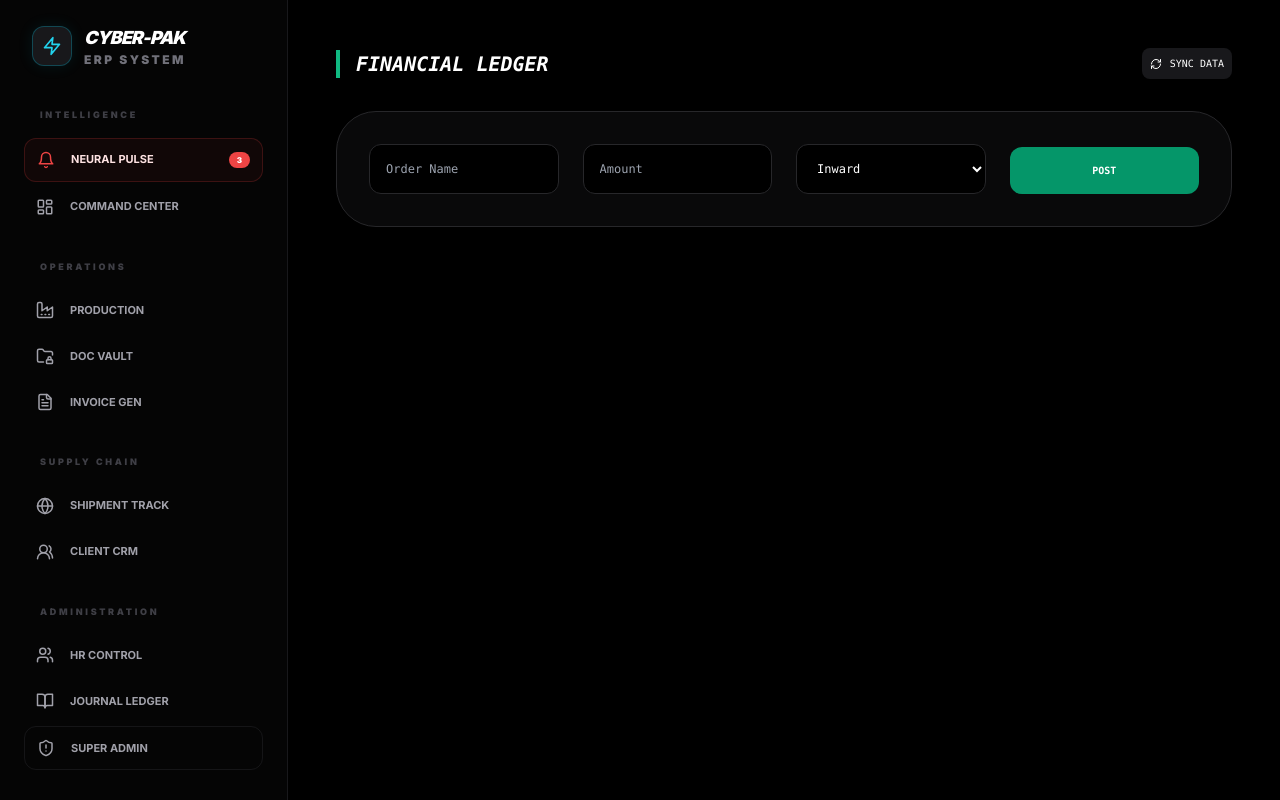
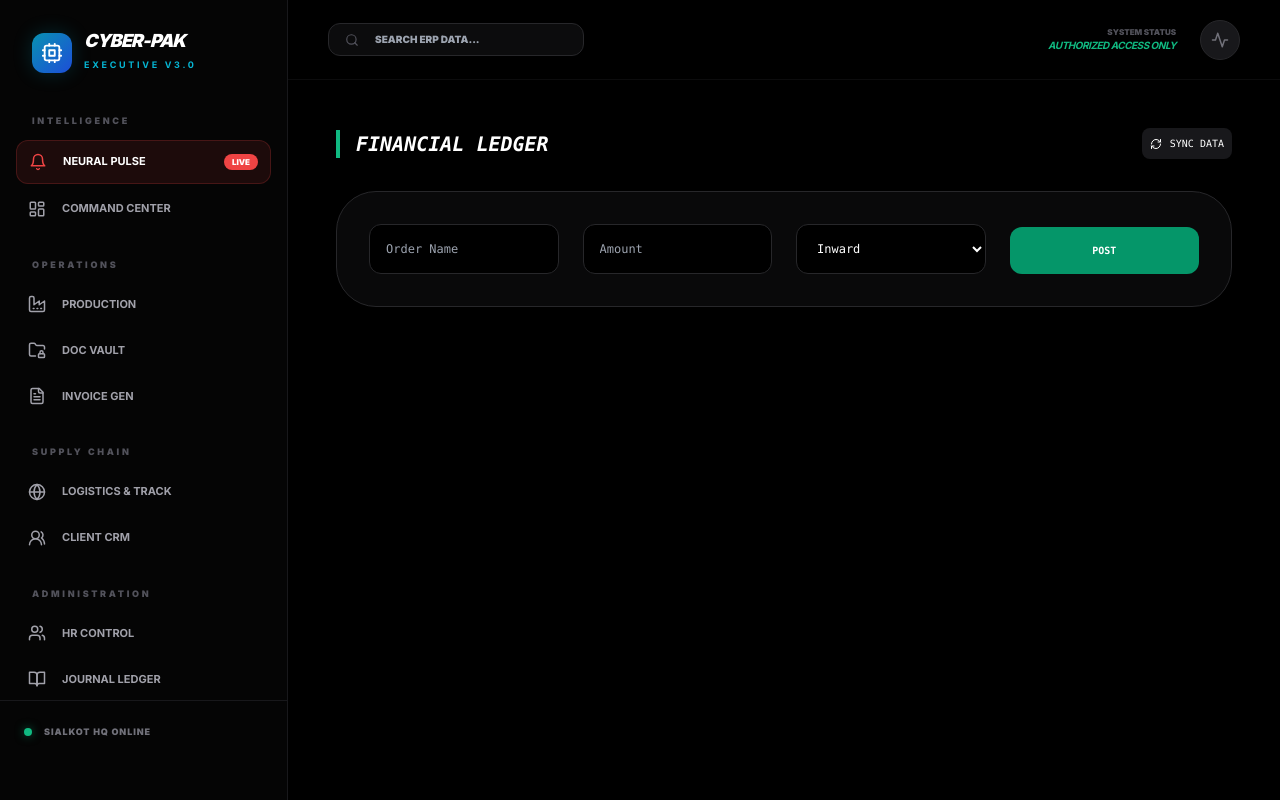
Before and after one commit to champdevil420-glitch/cyber-pak-erp, a Next.js app: page /accounts in a window 1280 px wide. Built offline with nearby package versions, Linux system fonts and the light colour scheme.

Commit message:
Final Professional Master Layout with Data Sync

```diff
--- a/app/layout.tsx
+++ b/app/layout.tsx
@@ -2,54 +2,77 @@
 import { Inter } from "next/font/google";
 import "./globals.css";
 import Link from "next/link";
-import React from "react";
+import React, { useEffect } from "react";
 import {
   Activity, LayoutDashboard, Factory, FolderLock,
   FileText, Globe, Users, BookOpen, ShieldAlert,
-  Zap, Bell, Users2
+  Zap, Bell, Users2, Search, Cpu
 } from "lucide-react";
 
 const inter = Inter({ subsets: ["latin"] });
 
 export default function RootLayout({ children }: { children: React.ReactNode }) {
+
+  // --- DATA SAFETY SHIELD ---
+  // This automatically migrates any old data to the new system so you don't lose items
+  useEffect(() => {
+    const keys = ["cyberPak_enterprise_acc", "cyberPak_acc_v1", "cyberPak_entries"];
+    let existingData = null;
+
+    for (const key of keys) {
+      const data = localStorage.getItem(key);
+      if (data) {
+        existingData = data;
+        break;
+      }
+    }
+
+    if (existingData) {
+      localStorage.setItem("cyberPak_entries", existingData);
+    }
+  }, []);
+
   return (
     <html lang="en">
       <body className={`${inter.className} bg-black text-white flex min-h-screen overflow-hidden`}>
 
-        {/* --- ADVANCED SIDEBAR --- */}
-        <aside className="hidden md:flex w-72 bg-[#050505] border-r border-zinc-900 flex-col p-6 h-screen sticky top-0 overflow-y-auto custom-scrollbar">
+        {/* --- PROFESSIONAL SIDEBAR --- */}
+        <aside className="hidden md:flex w-72 bg-[#050505] border-r border-zinc-900 flex-col h-screen sticky top-0 overflow-y-auto pb-10">
 
-          {/* Logo Section */}
-          <div className="flex items-center gap-3 mb-10 px-2">
-            <div className="w-10 h-10 bg-zinc-900 border border-cyan-500/30 rounded-xl flex items-center justify-center shadow-[0_0_15px_rgba(6,182,212,0.1)]">
-              <Zap size={20} className="text-cyan-400" />
+          {/* Brand Header */}
+          <div className="p-8 pb-4 flex items-center gap-3">
+            <div className="w-10 h-10 bg-gradient-to-br from-cyan-600 to-blue-700 rounded-xl flex items-center justify-center shadow-[0_0_20px_rgba(6,182,212,0.2)]">
+              <Cpu size={22} className="text-white" />
             </div>
-            <h1 className="font-black italic text-lg tracking-tighter uppercase">Cyber-Pak <span className="text-zinc-500 text-xs block not-italic tracking-[0.2em]">ERP System</span></h1>
+            <div>
+              <h1 className="font-black italic text-lg tracking-tighter uppercase leading-none">Cyber-Pak</h1>
+              <span className="text-[9px] text-cyan-500 font-bold tracking-[0.3em] uppercase">Executive v3.0</span>
+            </div>
           </div>
 
-          <nav className="space-y-8 flex-1">
+          <nav className="px-4 space-y-7 flex-1 mt-6">
 
-            {/* INTELLIGENCE */}
+            {/* CATEGORY: INTELLIGENCE */}
             <div>
-              <p className="text-[9px] font-black text-zinc-700 uppercase tracking-[0.3em] px-4 mb-4">Intelligence</p>
+              <p className="text-[9px] font-black text-zinc-600 uppercase tracking-[0.3em] px-4 mb-3">Intelligence</p>
               <div className="space-y-1">
-                <Link href="/" className="flex items-center justify-between p-3 rounded-xl bg-red-500/5 border border-red-500/20 group hover:bg-red-500/10 transition-all">
+                <Link href="/" className="flex items-center justify-between p-3 rounded-xl bg-red-500/10 border border-red-500/20 group hover:bg-red-500/20 transition-all">
                   <div className="flex items-center gap-4">
                     <Bell size={18} className="text-red-500" />
-                    <span className="text-[11px] font-bold uppercase text-red-100">Neural Pulse</span>
+                    <span className="text-[11px] font-bold uppercase">Neural Pulse</span>
                   </div>
-                  <span className="bg-red-500 text-white text-[8px] px-2 py-0.5 rounded-full font-black">3</span>
+                  <span className="bg-red-500 text-white text-[8px] px-2 py-0.5 rounded-full font-black animate-pulse">LIVE</span>
                 </Link>
                 <Link href="/" className="flex items-center gap-4 p-3 rounded-xl hover:bg-zinc-900 transition-all text-zinc-400 hover:text-white group">
-                  <LayoutDashboard size={18} className="group-hover:text-emerald-400" />
+                  <LayoutDashboard size={18} className="group-hover:text-cyan-400" />
                   <span className="text-[11px] font-bold uppercase">Command Center</span>
                 </Link>
               </div>
             </div>
 
-            {/* OPERATIONS */}
+            {/* CATEGORY: OPERATIONS */}
             <div>
-              <p className="text-[9px] font-black text-zinc-700 uppercase tracking-[0.3em] px-4 mb-4">Operations</p>
+              <p className="text-[9px] font-black text-zinc-600 uppercase tracking-[0.3em] px-4 mb-3">Operations</p>
               <div className="space-y-1">
                 <Link href="/production" className="flex items-center gap-4 p-3 rounded-xl hover:bg-zinc-900 transition-all text-zinc-400 hover:text-white group">
                   <Factory size={18} className="group-hover:text-purple-400" />
@@ -66,13 +89,13 @@ export default function RootLayout({ children }: { children: React.ReactNode })
               </div>
             </div>
 
-            {/* SUPPLY CHAIN */}
+            {/* CATEGORY: SUPPLY CHAIN */}
             <div>
-              <p className="text-[9px] font-black text-zinc-700 uppercase tracking-[0.3em] px-4 mb-4">Supply Chain</p>
+              <p className="text-[9px] font-black text-zinc-600 uppercase tracking-[0.3em] px-4 mb-3">Supply Chain</p>
               <div className="space-y-1">
-                <Link href="/shipping" className="flex items-center gap-4 p-3 rounded-xl hover:bg-zinc-900 transition-all text-zinc-400 hover:text-white group">
+                <Link href="/logistics" className="flex items-center gap-4 p-3 rounded-xl hover:bg-zinc-900 transition-all text-zinc-400 hover:text-white group">
                   <Globe size={18} className="group-hover:text-cyan-400" />
-                  <span className="text-[11px] font-bold uppercase">Shipment Track</span>
+                  <span className="text-[11px] font-bold uppercase">Logistics & Track</span>
                 </Link>
                 <Link href="/crm" className="flex items-center gap-4 p-3 rounded-xl hover:bg-zinc-900 transition-all text-zinc-400 hover:text-white group">
                   <Users2 size={18} className="group-hover:text-yellow-400" />
@@ -81,9 +104,9 @@ export default function RootLayout({ children }: { children: React.ReactNode })
               </div>
             </div>
 
-            {/* ADMINISTRATION */}
+            {/* CATEGORY: ADMINISTRATION */}
             <div>
-              <p className="text-[9px] font-black text-zinc-700 uppercase tracking-[0.3em] px-4 mb-4">Administration</p>
+              <p className="text-[9px] font-black text-zinc-600 uppercase tracking-[0.3em] px-4 mb-3">Administration</p>
               <div className="space-y-1">
                 <Link href="/hr" className="flex items-center gap-4 p-3 rounded-xl hover:bg-zinc-900 transition-all text-zinc-400 hover:text-white group">
                   <Users size={18} className="group-hover:text-orange-400" />
@@ -93,19 +116,51 @@ export default function RootLayout({ children }: { children: React.ReactNode })
                   <BookOpen size={18} className="group-hover:text-emerald-400" />
                   <span className="text-[11px] font-bold uppercase">Journal Ledger</span>
                 </Link>
-                <Link href="/admin" className="flex items-center gap-4 p-3 rounded-xl hover:bg-zinc-900 transition-all text-zinc-400 hover:text-white group border border-zinc-800/50">
-                  <ShieldAlert size={18} className="group-hover:text-red-500" />
-                  <span className="text-[11px] font-bold uppercase font-black">Super Admin</span>
-                </Link>
               </div>
             </div>
+
           </nav>
+
+          {/* System Footer */}
+          <div className="mt-auto p-6 border-t border-zinc-900">
+             <div className="flex items-center gap-3">
+                <div className="w-2 h-2 bg-emerald-500 rounded-full animate-pulse shadow-[0_0_10px_rgba(16,185,129,0.5)]"></div>
+                <span className="text-[9px] font-black text-zinc-500 uppercase tracking-widest">Sialkot HQ Online</span>
+             </div>
+          </div>
         </aside>
 
-        {/* --- MAIN WINDOW --- */}
-        <main className="flex-1 h-screen overflow-y-auto bg-[#020202]">
-          {children}
+        {/* --- MAIN CONTENT WINDOW --- */}
+        <main className="flex-1 h-screen overflow-y-auto bg-[#020202] relative custom-scrollbar">
+          {/* Top Global Bar */}
+          <header className="h-20 border-b border-zinc-900/50 flex items-center px-10 justify-between sticky top-0 bg-black/80 backdrop-blur-xl z-50">
+             <div className="flex items-center gap-4 bg-zinc-900/50 border border-zinc-800 px-4 py-2 rounded-xl">
+                <Search size={14} className="text-zinc-600" />
+                <input placeholder="SEARCH ERP DATA..." className="bg-transparent outline-none text-[10px] font-black uppercase w-48 text-zinc-400" />
+             </div>
+             <div className="flex items-center gap-6">
+                <div className="flex flex-col text-right">
+                  <span className="text-[8px] text-zinc-600 font-black uppercase">System Status</span>
+                  <span className="text-[10px] text-emerald-500 font-bold uppercase italic tracking-tighter">Authorized Access Only</span>
+                </div>
+                <div className="w-10 h-10 rounded-full bg-zinc-900 border border-zinc-800 flex items-center justify-center">
+                  <Activity size={18} className="text-zinc-500" />
+                </div>
+             </div>
+          </header>
+
+          {/* This renders your sub-pages (Accounts, Vault, etc.) */}
+          <div className="max-w-7xl mx-auto w-full px-4 md:px-0">
+            {children}
+          </div>
         </main>
+
+        {/* --- MOBILE NAV (Visible only on phones) --- */}
+        <nav className="md:hidden fixed bottom-6 left-6 right-6 bg-zinc-900/90 backdrop-blur-2xl border border-white/10 h-20 rounded-[2.5rem] flex items-center justify-around px-8 z-50 shadow-2xl">
+          <Link href="/accounts" className="text-emerald-500 flex flex-col items-center gap-1"><BookOpen size={22}/><span className="text-[8px] font-black">LEDGER</span></Link>
+          <Link href="/logistics" className="text-cyan-500 flex flex-col items-center gap-1"><Globe size={22}/><span className="text-[8px] font-black">TRACK</span></Link>
+          <Link href="/vault" className="text-blue-500 flex flex-col items-center gap-1"><FolderLock size={22}/><span className="text-[8px] font-black">VAULT</span></Link>
+        </nav>
 
       </body>
     </html>
```
